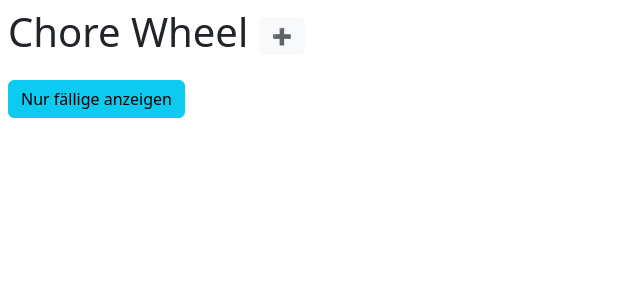
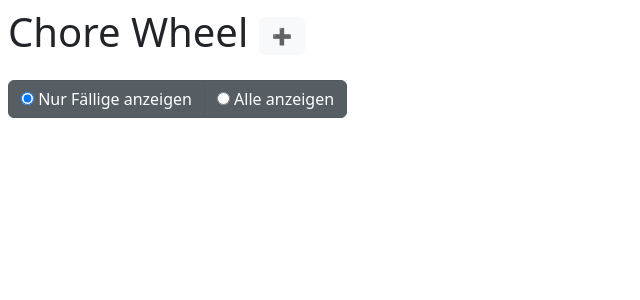
Before and after one commit to ckaag/chore-wheel, a SvelteKit app: page / in a window 1280 px wide. Shown: the top 300 px of the page, without its empty margins (0-640 px from the left). Built offline with nearby package versions, Linux system fonts and the light colour scheme.

Commit message:
radio buttons as filter toggle, and added new earliest field to better schedule next iterations

```diff
--- a/src/shared/chore.ts
+++ b/src/shared/chore.ts
@@ -9,4 +9,5 @@ export interface Chore {
 	maxDaysOfInterval: number;
 	executionsInDescendingOrder: Date[];
 	nextExecutionLast: Date;
+	nextExecutionEarliest: Date;
 }
--- a/src/shared/components/ChoreList.svelte
+++ b/src/shared/components/ChoreList.svelte
@@ -30,11 +30,11 @@
 
 	$: chores = liveQuery(async () => {
 		return await db.chores
-			.where('nextExecutionLast')
+			.where('nextExecutionEarliest')
 			.belowOrEqual(filterCutOffDate)
 			.filter((chore: Chore) => !!chore.enabled)
 			.reverse()
-			.sortBy('nextExecutionLast');
+			.sortBy('points');
 	});
 
 	function updateFilter() {
@@ -45,25 +45,46 @@
 	}
 </script>
 
-<label class="btn btn-info mb-3 mt-3">
-	<input
-		type="checkbox"
-		class="btn-check"
-		autocomplete="off"
-		bind:checked={filterUrgent}
-		on:change={updateFilter}
-	/>
-	Nur fällige anzeigen
-</label>
+<div class="btn-group btn-group-toggle mb-3 mt-3" data-toggle="buttons">
+	<label class={filterUrgent ? 'btn btn-secondary active' : 'btn btn-secondary active'}>
+		<input
+			type="radio"
+			name="options"
+			id="option1"
+			autocomplete="off"
+			bind:group={filterUrgent}
+			value={true}
+			on:change={updateFilter}
+		/> Nur Fällige anzeigen
+	</label>
+	<label class={!filterUrgent ? 'btn btn-secondary active' : 'btn btn-secondary active'}>
+		<input
+			type="radio"
+			name="options"
+			id="option2"
+			autocomplete="off"
+			bind:group={filterUrgent}
+			value={false}
+			on:change={updateFilter}
+		/> Alle anzeigen
+	</label>
+</div>
 
 <div class="row row-cols-1 row-cols-md-2 g-4 m-1">
 	{#if $chores}
 		{#each $chores as chore (chore.id)}
 			<div class="col">
-				<div class="card">
+				<div
+					class={chore.nextExecutionLast < new Date()
+						? 'card text-white bg-danger'
+						: 'card bg-light'}
+				>
+					<div class="card-header">{chore.name}</div>
 					<div class="card-body">
-						<h5 class="card-title">{chore.name}</h5>
 						<p class="card-text">({chore.points}) {chore.description}</p>
+						{#if chore.nextExecutionLast < new Date()}
+							<p>Fällig seit: {chore.nextExecutionLast}</p>
+						{/if}
 						<button type="button" class="btn btn-light" on:click={() => disableChore(chore)}
 							>Ausschalten</button
 						>
--- a/src/shared/db.ts
+++ b/src/shared/db.ts
@@ -1,6 +1,7 @@
 // db.ts
 import Dexie, { type Table } from 'dexie';
 import type { Chore } from './chore';
+import { addDays } from 'date-fns';
 
 export class MySubClassedDexie extends Dexie {
 	chores!: Table<Chore>;
@@ -19,6 +20,17 @@ export class MySubClassedDexie extends Dexie {
 					chore.nextExecutionLast = new Date();
 				});
 		});
+
+		this.version(3).stores({
+			chores: '++id, name, created, nextExecutionLast, nextExecutionEarliest, points, enabled'
+		}).upgrade((trans) => {
+			return trans
+				.table('chores')
+				.toCollection()
+				.modify((chore) => {
+					chore.nextExecutionEarliest = addDays(chore.executionsInDescendingOrder[0] ?? addDays(new Date(), (-1) * chore.maxDaysOfInterval), chore.minDaysOfInterval);
+				});
+		});
 	}
 }
 
```
